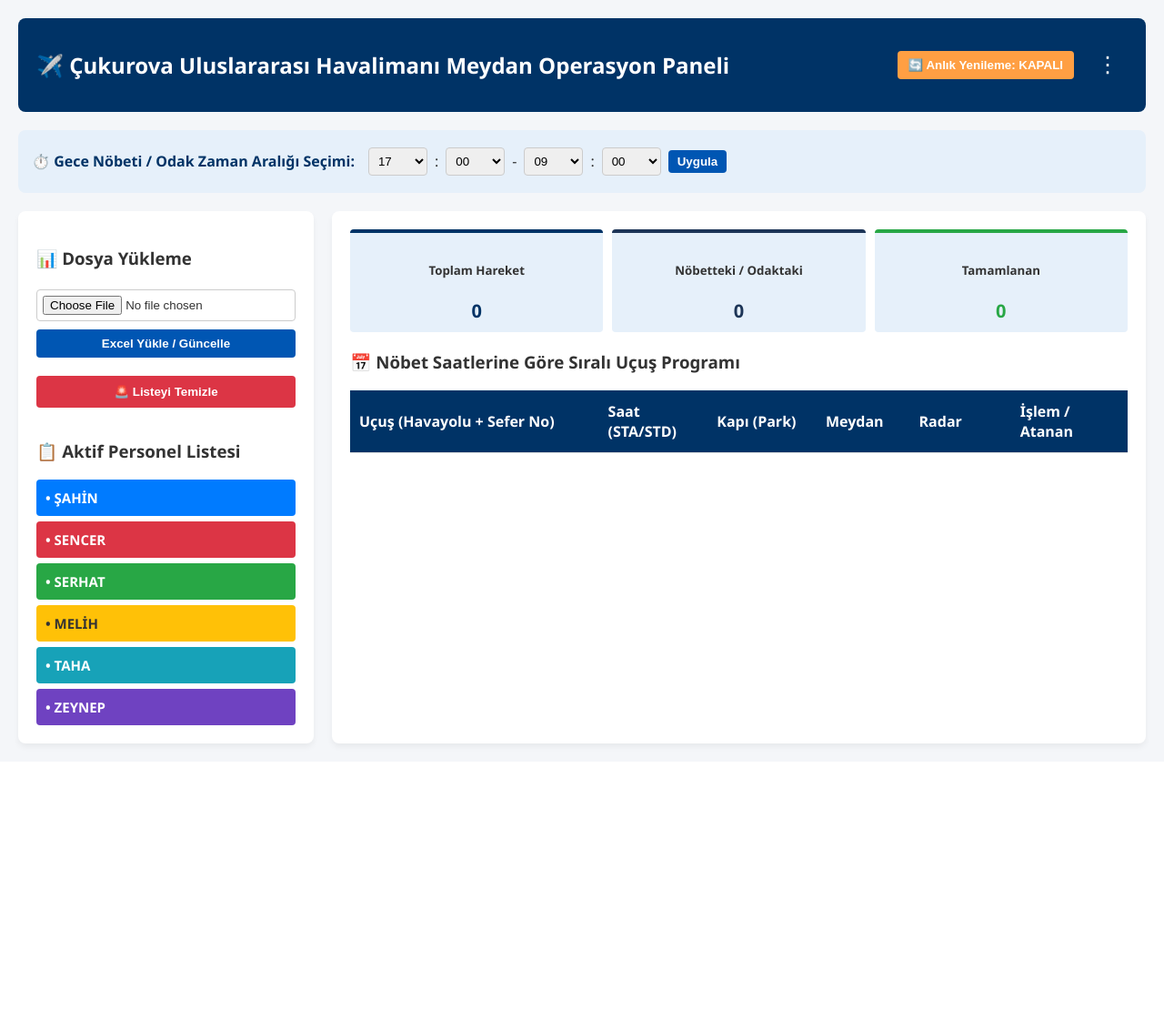
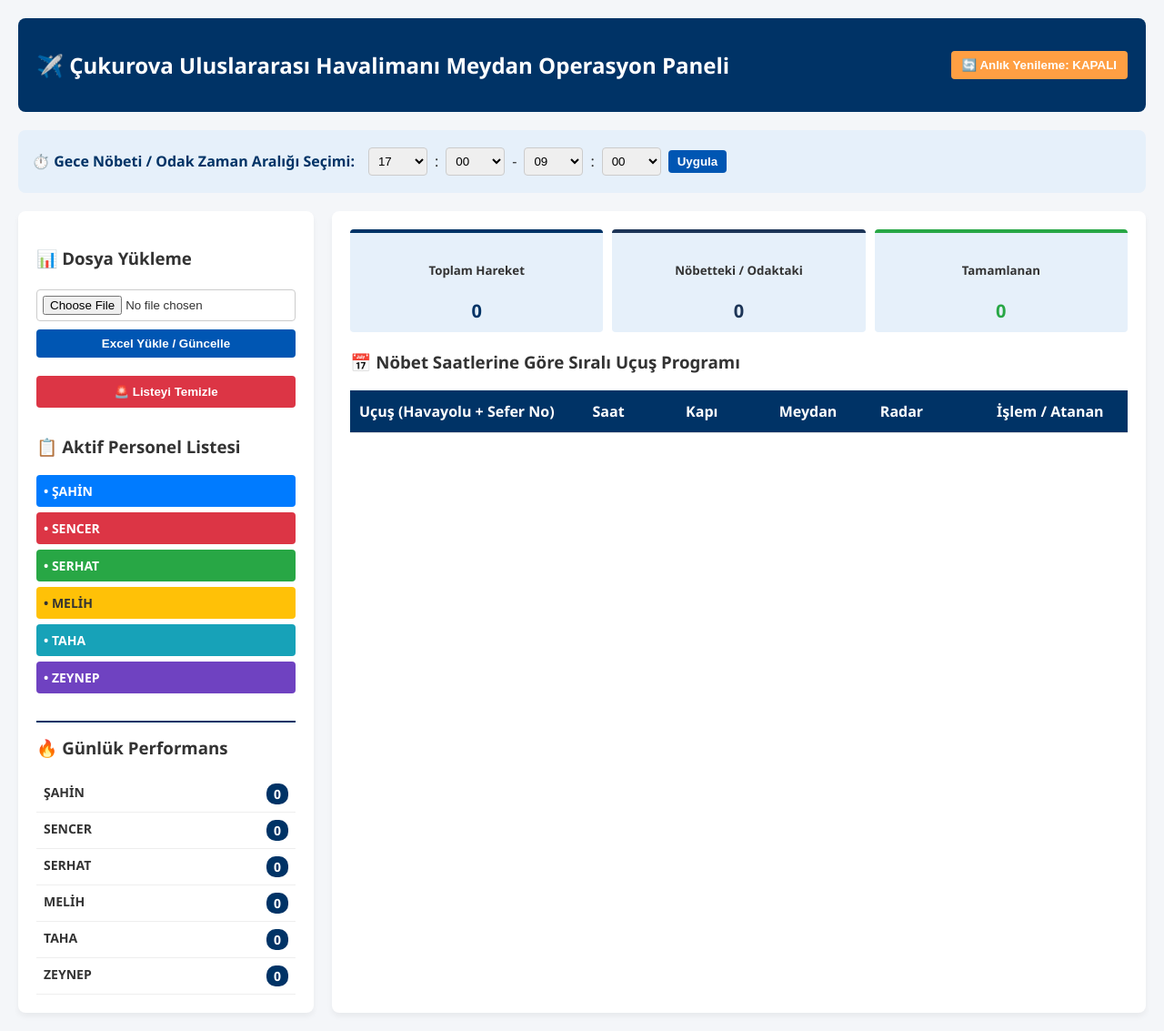
Before and after one commit to sencerf7-del/cukurova-operasyon, a Flask app: page / in a window 1280 px wide. Shown: the whole page at 91% size. Before the commit the page ends 824 px from the top, so only its background shows below. Run offline with Flask 3, Linux system fonts and the light colour scheme; tables that the repository leaves empty hold one stand-in row (values such as "Sample post"); lists and menus that the app fills with data are empty.

Commit message:
Update index.html

```diff
--- a/templates/index.html
+++ b/templates/index.html
@@ -19,21 +19,18 @@
 
         .badge { padding: 4px 8px; border-radius: 4px; font-weight: bold; font-size: 12px; display: inline-block; }
 
-        /* 🌌 GÖZÜ YORMAYAN ASİL GECE MAVİSİ ODAK ARKA PLAN TONU */
-        .gece-ucus { background-color: #eaf2ff !important; border-left: 5px solid #003366; }
+        .gece-ucus { background-color: #e8effa !important; border-left: 5px solid #003366; }
+
+        /* 🚨 REVIZE EDİLEN (SAATİ/KAPISI DEĞİŞEN) UÇUŞLAR İÇİN AÇIK KIRMIZI TON */
+        .revize-satir { background-color: #fceade !important; border-left: 5px solid #e63946 !important; }
+
         .tamamlandi-satir { opacity: 0.30; background-color: #e9ecef !important; border-left: none !important; }
 
         .flight-arrival { color: #0040ff; font-weight: bold; font-size: 16px; }
-        .flight-departure { color: #cc9900; font-weight: bold; font-size: 16px; text-shadow: 0.3px 0.3px #555; }
+        .flight-departure { color: #e6b800; font-weight: bold; font-size: 16px; text-shadow: 0.3px 0.3px #555; }
 
         .fr24-btn { background-color: #003366; color: #ffcc00; border: none; padding: 6px 12px; border-radius: 4px; font-weight: bold; font-size: 12px; text-decoration: none; display: inline-flex; align-items: center; gap: 4px; cursor: pointer; }
         .fr24-btn:hover { background-color: #001f4d; color: #fff; }
-
-        .menu-container { position: relative; display: inline-block; }
-        .menu-dots { font-size: 24px; cursor: pointer; background: none; border: none; color: white; padding: 0 10px; }
-        .dropdown-menu { display: none; position: absolute; right: 0; background-color: white; min-width: 180px; box-shadow: 0px 8px 16px rgba(0,0,0,0.2); border-radius: 4px; z-index: 100; }
-        .dropdown-menu button { color: #333; padding: 12px 16px; border: none; background: none; width: 100%; text-align: left; font-size: 14px; cursor: pointer; }
-        .dropdown-menu button:hover { background-color: #f1f1f1; }
 
         table { width: 100%; border-collapse: collapse; margin-top: 15px; }
         th, td { padding: 12px 10px; text-align: left; border-bottom: 1px solid #ddd; vertical-align: middle; }
@@ -43,13 +40,16 @@
 
         .stats-grid { display: flex; gap: 10px; margin-bottom: 20px; }
         .stat-card { background: #e6f0fa; border-top: 4px solid #003366; padding: 10px; border-radius: 4px; flex: 1; text-align: center; }
-        .modal { display: none; position: fixed; z-index: 200; left: 0; top: 0; width: 100%; height: 100%; background-color: rgba(0,0,0,0.4); }
-        .modal-content { background-color: white; margin: 15% auto; padding: 20px; border-radius: 8px; width: 40%; box-shadow: 0 4px 8px rgba(0,0,0,0.2); }
 
         .sync-btn { background-color: #ff9f43; color: white; border: none; padding: 8px 12px; border-radius: 4px; font-weight: bold; cursor: pointer; display: flex; align-items: center; gap: 5px; }
         .sync-active { background-color: #28a745; position: relative; }
         .sync-active::after { content: "●"; color: #fff; margin-left: 5px; animation: blink 1s infinite; }
         @keyframes blink { 0% { opacity: 0; } 50% { opacity: 1; } 100% { opacity: 0; } }
+
+        /* 📋 SİDEBAR PERFORMANS TABLO STİLİ */
+        .perf-table { width: 100%; margin-top: 10px; font-size: 14px; border-collapse: collapse; }
+        .perf-table td { padding: 8px; border-bottom: 1px solid #eee; }
+        .perf-count { font-weight: bold; background-color: #003366; color: white; padding: 2px 8px; border-radius: 10px; float: right; }
     </style>
 </head>
 <body>
@@ -58,12 +58,6 @@
         <h2>✈️ Çukurova Uluslararası Havalimanı Meydan Operasyon Paneli</h2>
         <div style="display: flex; align-items: center; gap: 15px;">
             <button id="syncToggle" class="sync-btn" onclick="toggleSync()">🔄 Anlık Yenileme: KAPALI</button>
-            <div class="menu-container">
-                <button class="menu-dots" onclick="toggleMenu()">⋮</button>
-                <div class="dropdown-menu" id="actionsMenu">
-                    <button onclick="openModal()">📊 Personel İstatistikleri</button>
-                </div>
-            </div>
         </div>
     </div>
 
@@ -91,15 +85,27 @@
                 <button type="submit" style="width: 100%; background-color: #dc3545; color: white; border: none; padding: 10px 12px; border-radius: 4px; font-weight: bold; cursor: pointer;">🚨 Listeyi Temizle</button>
             </form>
 
-            <h3 style="margin-top: 35px;">📋 Aktif Personel Listesi</h3>
+            <h3 style="margin-top: 30px;">📋 Aktif Personel Listesi</h3>
             <div style="display: flex; flex-direction: column; gap: 6px;">
-                <div style="padding: 10px; border-radius: 4px; font-weight: bold; font-size: 15px;" class="pers-mavi">• ŞAHİN</div>
-                <div style="padding: 10px; border-radius: 4px; font-weight: bold; font-size: 15px;" class="pers-kirmizi">• SENCER</div>
-                <div style="padding: 10px; border-radius: 4px; font-weight: bold; font-size: 15px;" class="pers-yesil">• SERHAT</div>
-                <div style="padding: 10px; border-radius: 4px; font-weight: bold; font-size: 15px;" class="pers-sari">• MELİH</div>
-                <div style="padding: 10px; border-radius: 4px; font-weight: bold; font-size: 15px;" class="pers-turkuaz">• TAHA</div>
-                <div style="padding: 10px; border-radius: 4px; font-weight: bold; font-size: 15px;" class="pers-mor">• ZEYNEP</div>
+                <div style="padding: 8px; border-radius: 4px; font-weight: bold; font-size: 14px;" class="pers-mavi">• ŞAHİN</div>
+                <div style="padding: 8px; border-radius: 4px; font-weight: bold; font-size: 14px;" class="pers-kirmizi">• SENCER</div>
+                <div style="padding: 8px; border-radius: 4px; font-weight: bold; font-size: 14px;" class="pers-yesil">• SERHAT</div>
+                <div style="padding: 8px; border-radius: 4px; font-weight: bold; font-size: 14px;" class="pers-sari">• MELİH</div>
+                <div style="padding: 8px; border-radius: 4px; font-weight: bold; font-size: 14px;" class="pers-turkuaz">• TAHA</div>
+                <div style="padding: 8px; border-radius: 4px; font-weight: bold; font-size: 14px;" class="pers-mor">• ZEYNEP</div>
             </div>
+
+            <h3 style="margin-top: 30px; border-top: 2px solid #003366; padding-top: 15px;">🔥 Günlük Performans</h3>
+            <table class="perf-table">
+                <tbody>
+                    <tr><td><strong>ŞAHİN</strong> <span class="perf-count">{{ perf['ŞAHİN'] }}</span></td></tr>
+                    <tr><td><strong>SENCER</strong> <span class="perf-count">{{ perf['SENCER'] }}</span></td></tr>
+                    <tr><td><strong>SERHAT</strong> <span class="perf-count">{{ perf['SERHAT'] }}</span></td></tr>
+                    <tr><td><strong>MELİH</strong> <span class="perf-count">{{ perf['MELİH'] }}</span></td></tr>
+                    <tr><td><strong>TAHA</strong> <span class="perf-count">{{ perf['TAHA'] }}</span></td></tr>
+                    <tr><td><strong>ZEYNEP</strong> <span class="perf-count">{{ perf['ZEYNEP'] }}</span></td></tr>
+                </tbody>
+            </table>
         </div>
 
         <div class="main-content">
@@ -113,17 +119,17 @@
             <table>
                 <thead>
                     <tr>
-                        <th style="width: 32%;">Uçuş (Havayolu + Sefer No)</th>
-                        <th style="width: 14%;">Saat (STA/STD)</th>
-                        <th style="width: 14%;">Kapı (Park)</th>
-                        <th style="width: 12%;">Meydan</th>
-                        <th style="width: 13%;">Radar</th>
-                        <th style="width: 15%;">İşlem / Atanan</th>
+                        <th style="width: 30%;">Uçuş (Havayolu + Sefer No)</th>
+                        <th style="width: 12%;">Saat</th>
+                        <th style="width: 12%;">Kapı</th>
+                        <th style="width: 13%;">Meydan</th>
+                        <th style="width: 15%;">Radar</th>
+                        <th style="width: 18%;">İşlem / Atanan</th>
                     </tr>
                 </thead>
                 <tbody>
                     {% for ucus in ucuslar %}
-                    <tr class="{% if ucus.gece_mi == 1 %}gece-ucus{% endif %} {% if ucus.tamamlandi == 1 %}tamamlandi-satir{% endif %}">
+                    <tr class="{% if ucus.revize_mi == 1 %}revize-satir{% elif ucus.gece_mi == 1 %}gece-ucus{% endif %} {% if ucus.tamamlandi == 1 %}tamamlandi-satir{% endif %}">
 
                         <td>
                             {% if ucus.tip == 'arrival' %}
@@ -143,7 +149,7 @@
                             {% endif %}
                         </td>
 
-                        <td><strong style="color: #444;">{{ ucus.meydan }}</strong></td>
+                        <td><strong style="color: #555;">{{ ucus.meydan }}</strong></td>
 
                         <td>
                             <a href="https://www.flightradar24.com/data/flights/{{ ucus.havayolu_kod }}{{ ucus.flight_no }}" target="_blank" class="fr24-btn">
@@ -179,41 +185,7 @@
         </div>
     </div>
 
-    <div id="statsModal" class="modal">
-        <div class="modal-content">
-            <h3 style="display:flex; justify-content:space-between;">📊 Personel Performans Raporu <span style="cursor:pointer;" onclick="closeModal()">×</span></h3>
-            <table style="width:100%; font-size:14px;">
-                <thead>
-                    <tr><th>Personel</th><th>Günlük</th><th>Haftalık</th><th>Aylık</th><th>Tümü</th></tr>
-                </thead>
-                <tbody>
-                    <tr><td><strong>ŞAHİN</strong></td><td>{{ perf['ŞAHİN']['gunluk'] }}</td><td>{{ perf['ŞAHİN']['haftalik'] }}</td><td>{{ perf['ŞAHİN']['aylik'] }}</td><td style="font-weight:bold; color:#003366;">{{ perf['ŞAHİN']['tumu'] }}</td></tr>
-                    <tr><td><strong>SENCER</strong></td><td>{{ perf['SENCER']['gunluk'] }}</td><td>{{ perf['SENCER']['haftalik'] }}</td><td>{{ perf['SENCER']['aylik'] }}</td><td style="font-weight:bold; color:#003366;">{{ perf['SENCER']['tumu'] }}</td></tr>
-                    <tr><td><strong>SERHAT</strong></td><td>{{ perf['SERHAT']['gunluk'] }}</td><td>{{ perf['SERHAT']['haftalik'] }}</td><td>{{ perf['SERHAT']['aylik'] }}</td><td style="font-weight:bold; color:#003366;">{{ perf['SERHAT']['tumu'] }}</td></tr>
-                    <tr><td><strong>MELİH</strong></td><td>{{ perf['MELİH']['gunluk'] }}</td><td>{{ perf['MELİH']['haftalik'] }}</td><td>{{ perf['MELİH']['aylik'] }}</td><td style="font-weight:bold; color:#003366;">{{ perf['MELİH']['tumu'] }}</td></tr>
-                    <tr><td><strong>TAHA</strong></td><td>{{ perf['TAHA']['gunluk'] }}</td><td>{{ perf['TAHA']['haftalik'] }}</td><td>{{ perf['TAHA']['aylik'] }}</td><td style="font-weight:bold; color:#003366;">{{ perf['TAHA']['tumu'] }}</td></tr>
-                    <tr><td><strong>ZEYNEP</strong></td><td>{{ perf['ZEYNEP']['gunluk'] }}</td><td>{{ perf['ZEYNEP']['haftalik'] }}</td><td>{{ perf['ZEYNEP']['aylik'] }}</td><td style="font-weight:bold; color:#003366;">{{ perf['ZEYNEP']['tumu'] }}</td></tr>
-                </tbody>
-            </table>
-        </div>
-    </div>
-
     <script>
-        function toggleMenu() {
-            var menu = document.getElementById("actionsMenu");
-            menu.style.display = (menu.style.display === "block") ? "none" : "block";
-        }
-        window.onclick = function(event) {
-            if (!event.target.matches('.menu-dots')) {
-                var dropdowns = document.getElementsByClassName("dropdown-menu");
-                for (var i = 0; i < dropdowns.length; i++) {
-                    dropdowns[i].style.display = "none";
-                }
-            }
-        }
-        function openModal() { document.getElementById("statsModal").style.display = "block"; }
-        function closeModal() { document.getElementById("statsModal").style.display = "none"; }
-
         let syncInterval = null;
         window.onload = function() {
             if (localStorage.getItem("autoSync") === "true") { startSync(); }
```
